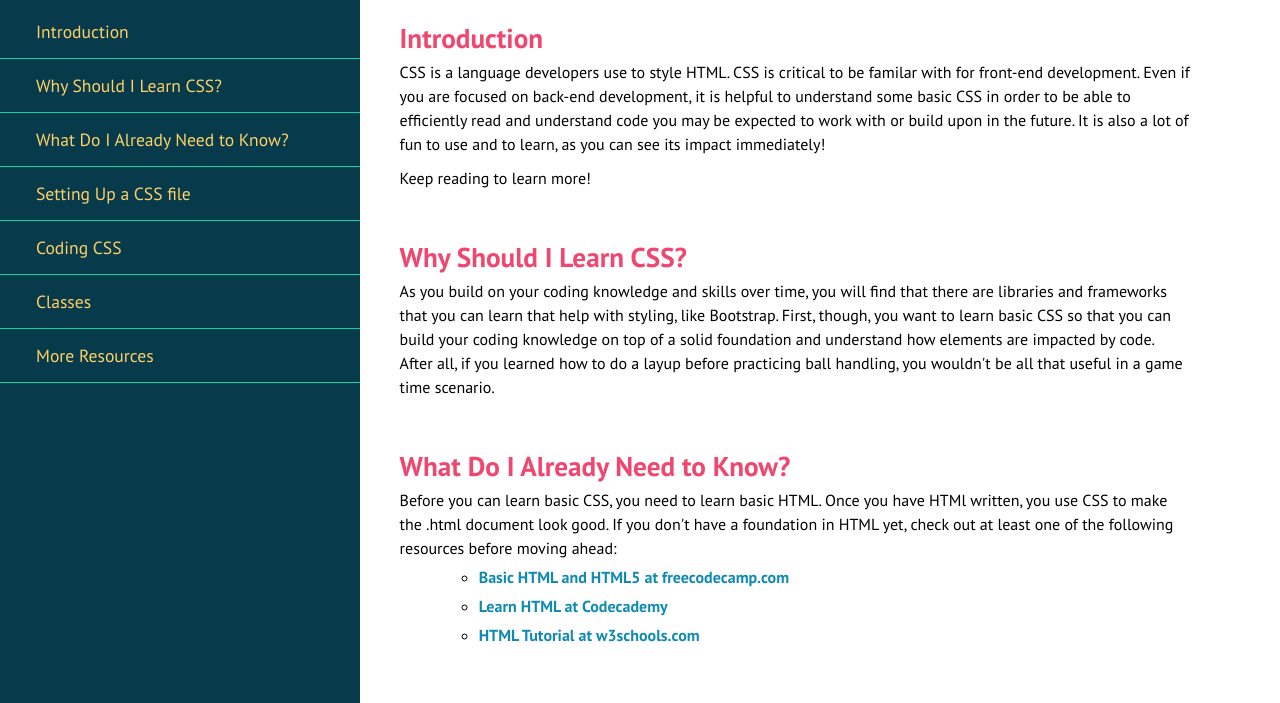
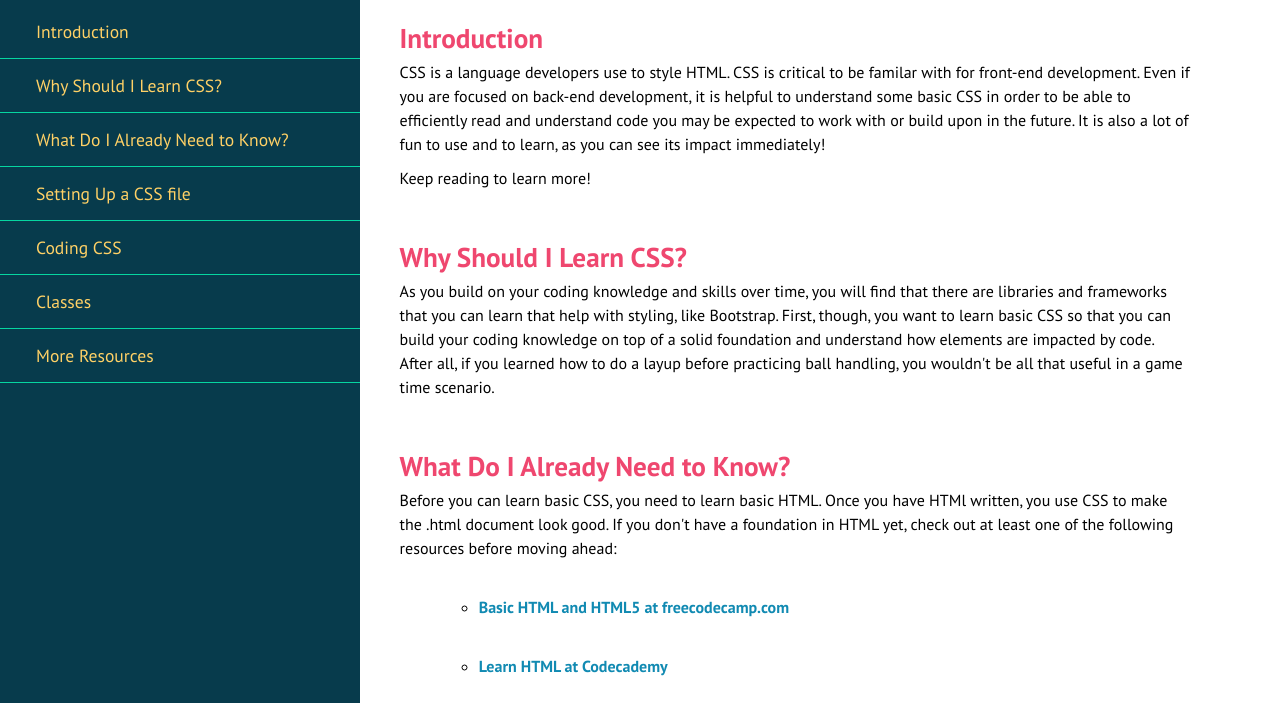
Before and after one commit to katarzyna-kw/fcc-challenge-4, a plain HTML site: page index.html in a window 1280 px wide. Shown: the part 69-772 px from the top of the page. Drawn offline with nearby package versions, Linux system fonts and the light colour scheme.

Commit message:
increase margins on .main-section a

```diff
--- a/css/style.css
+++ b/css/style.css
@@ -94,12 +94,13 @@ body {
 .main-section ul li {
   font-weight: bold;
   list-style: circle;
-  margin-top: 5px;
+  margin-top: 35px;
 }
 
 .main-section a {
   color: #118ab2;
   text-decoration: none;
+  margin-top: 10px;
 }
 
 .main-section a:hover {
@@ -128,7 +129,6 @@ body {
   text-transform: uppercase;
   letter-spacing: .2em;
 }
-
 
 @media (min-width: 1200px) {
 
```
